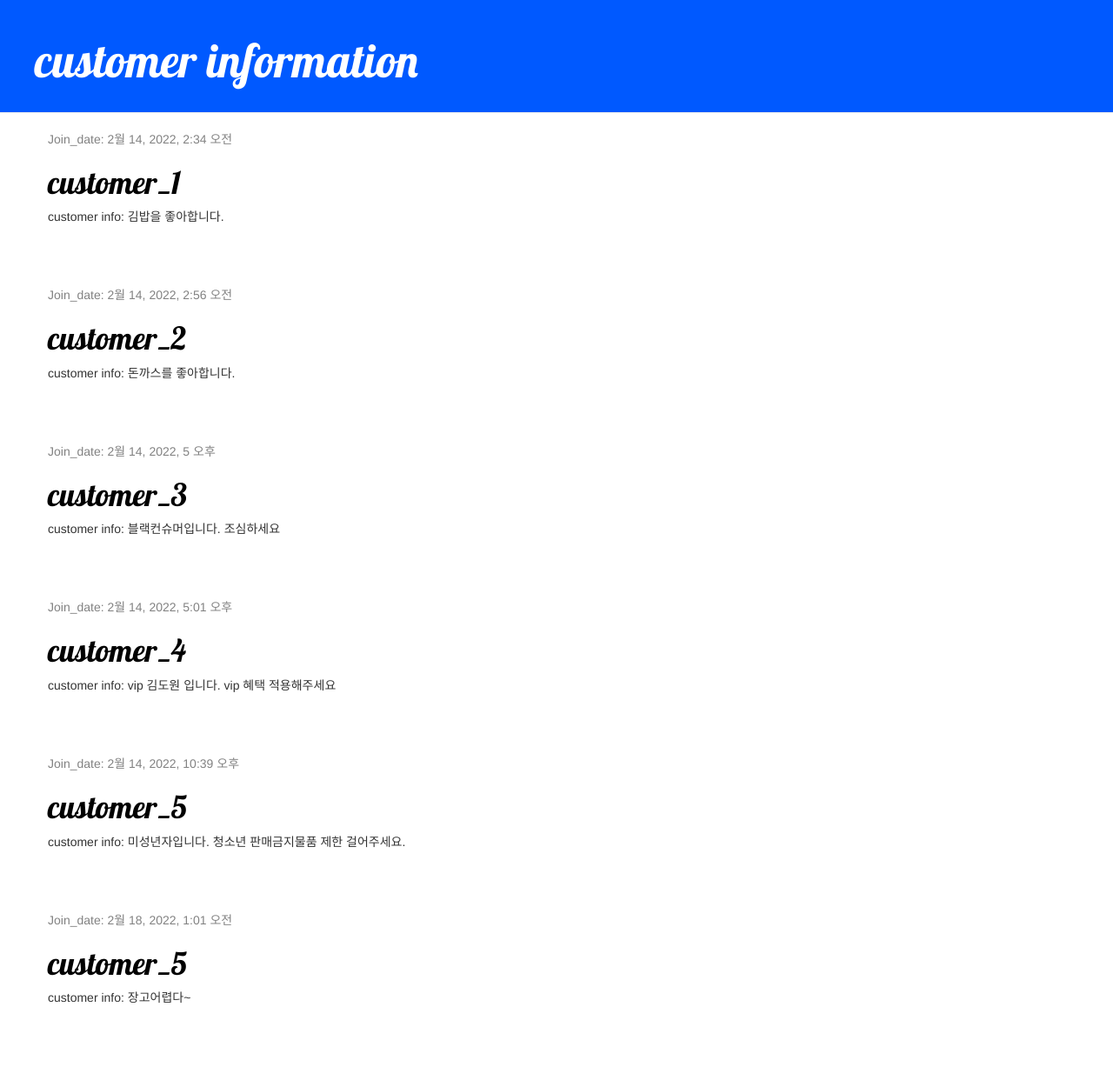
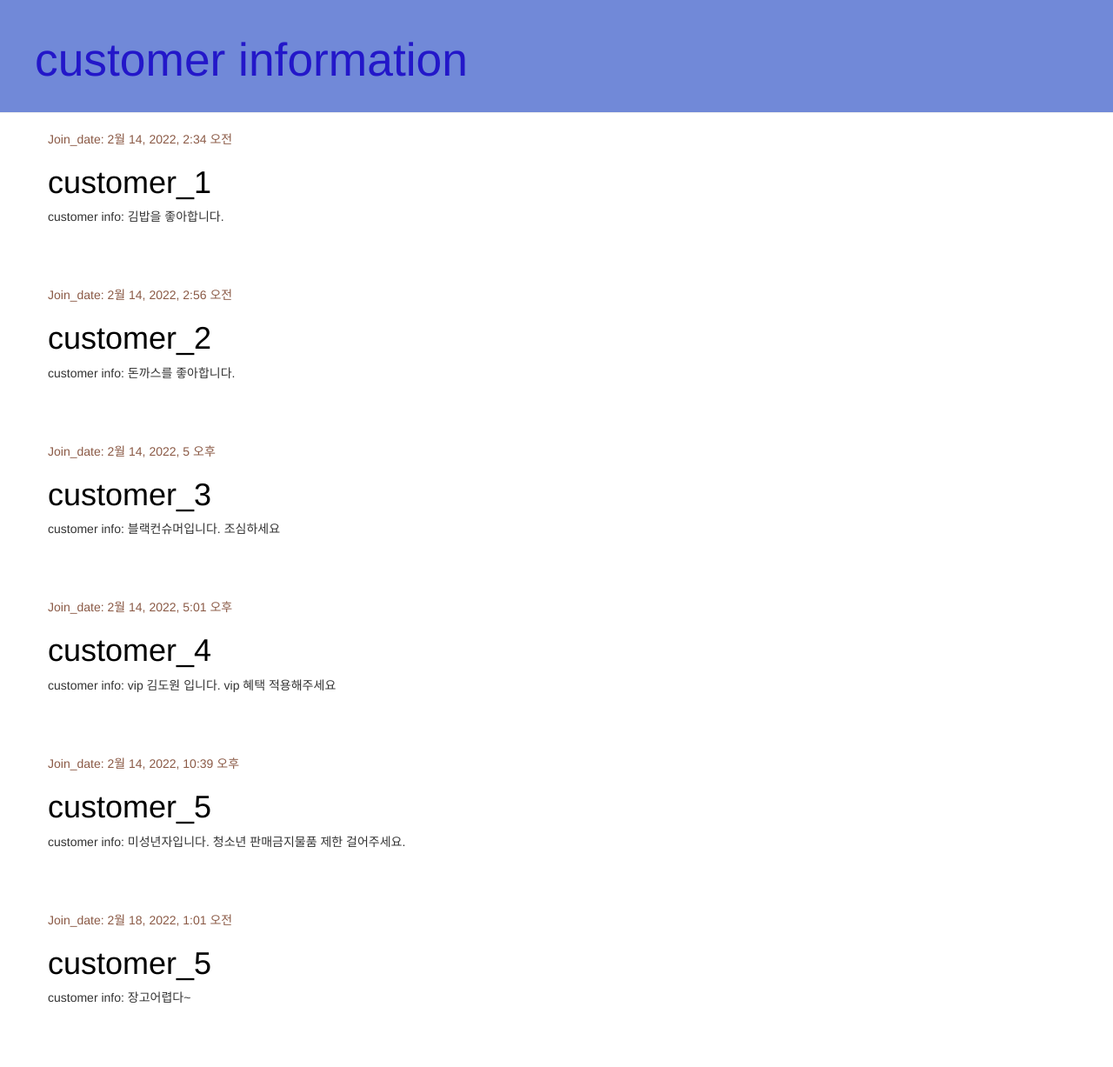
Before and after one commit to codemonkyu/codemonkyu-TIL, a Django app: page /customer/ in a window 1280 px wide. Shown: the whole page at 87% size. Run offline with Django 3.2, Linux system fonts and the light colour scheme; data comes from the database, SQL or seed files in the repository; both versions use the stored data as it was after the commit; parts of the project's set-up code (start-up, migrations or seed data) failed here and were passed over; some libraries are stand-ins or nearby versions.

Commit message:
Create static/css

```diff
--- a/mydjango_test/customerprj/customer/satic/css/customer.css
+++ b/mydjango_test/customerprj/customer/static/css/customer.css
@@ -1,11 +1,11 @@
 .page-header {
-    background-color: #0059ff;
+    background-color: #7189d8;
     margin-top: 0;
     padding: 20px 20px 20px 40px;
 }
 
-.page-header h1, .page-header h1 a, .page-header h1 a:visited, .page-header h1 a:active {
-    color: #ffffff;
+.page-header, .page-header h1, .page-header h1 a, .page-header h1 a:visited, .page-header h1 a:active {
+    color: #2317c9;
     font-size: 40pt;
     text-decoration: none;
 }
@@ -15,11 +15,11 @@
 }
 
 h1, h2, h3, h4 {
-    font-family: 'Lobster', cursive;
+    font-family: Georgia, Times, 'Times New Roman', serif, ;
 }
 
 .date {
-    color: #828282;
+    color: #8b5a46;
 }
 
 .save {
```
Also changed, not shown: mydjango_test/customerprj/customer/migrations/0011_auto_20220215_0250.py (added), mydjango_test/customerprj/customer/migrations/0012_auto_20220215_0251.py (added), mydjango_test/customerprj/db.sqlite3.
